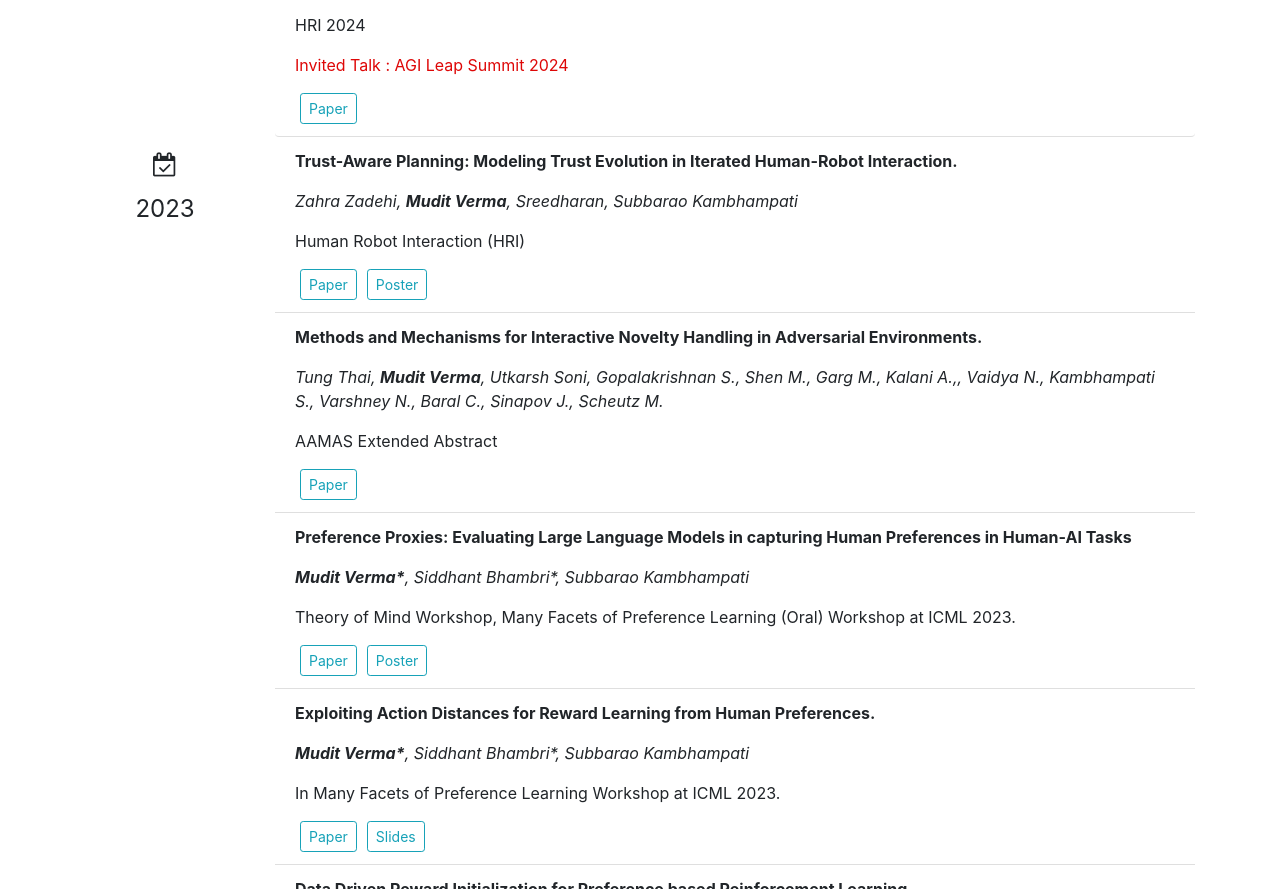
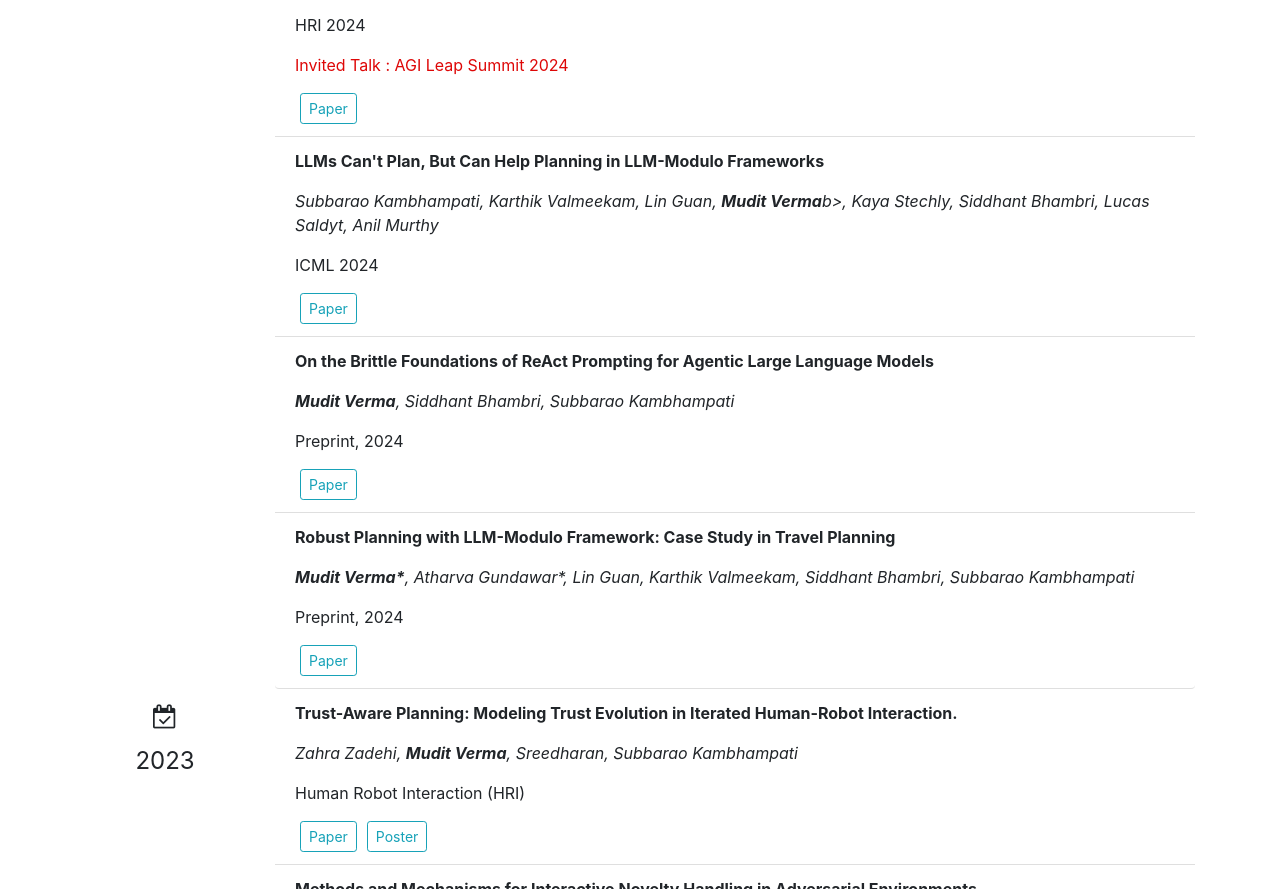
Before and after one commit to famishedrover/famishedrover.github.io, a plain HTML site: page index.html in a window 1280 px wide. Shown: the part 2202-3091 px from the top of the page. Drawn offline with Linux system fonts and the light colour scheme; a web font is replaced by a local one.

Commit message:
Update index.html

```diff
--- a/index.html
+++ b/index.html
@@ -287,6 +287,37 @@
                         <p>HRI 2024</p> <p style="color: rgb(222, 7, 7);">Invited Talk : AGI Leap Summit 2024</p>
                             <a
                             class="btn btn-outline-info btn-sm" href="https://arxiv.org/abs/2401.05302"
+                            style="margin-left: 5px;margin-right: 5px;">Paper</a>
+                    </li>
+                    <li class="list-group-item"
+                        style="border-style: none;border-bottom-style: solid;border-left-style: none;">
+                        <p><strong>LLMs Can't Plan, But Can Help Planning in LLM-Modulo Frameworks</strong>
+                        </p>
+                        <p><em>Subbarao Kambhampati, Karthik Valmeekam, Lin Guan, <b>Mudit Verma</b>b>, Kaya Stechly, Siddhant Bhambri, Lucas Saldyt, Anil Murthy
+</em></p>
+                        <p>ICML 2024</p>
+                            <a
+                            class="btn btn-outline-info btn-sm" href="https://arxiv.org/abs/2402.01817"
+                            style="margin-left: 5px;margin-right: 5px;">Paper</a>
+                    </li>
+                    <li class="list-group-item"
+                        style="border-style: none;border-bottom-style: solid;border-left-style: none;">
+                        <p><strong>On the Brittle Foundations of ReAct Prompting for Agentic Large Language Models</strong>
+                        </p>
+                        <p><em><b>Mudit Verma</b>, Siddhant Bhambri, Subbarao Kambhampati</em></p>
+                        <p>Preprint, 2024</p>
+                            <a
+                            class="btn btn-outline-info btn-sm" href="https://arxiv.org/abs/2405.13966"
+                            style="margin-left: 5px;margin-right: 5px;">Paper</a>
+                    </li>
+                    <li class="list-group-item"
+                        style="border-style: none;border-bottom-style: solid;border-left-style: none;">
+                        <p><strong>Robust Planning with LLM-Modulo Framework: Case Study in Travel Planning</strong>
+                        </p>
+                        <p><em><b>Mudit Verma*</b>, Atharva Gundawar*, Lin Guan, Karthik Valmeekam, Siddhant Bhambri, Subbarao Kambhampati</em></p>
+                        <p>Preprint, 2024</p>
+                            <a
+                            class="btn btn-outline-info btn-sm" href="https://arxiv.org/abs/2405.20625"
                             style="margin-left: 5px;margin-right: 5px;">Paper</a>
                     </li>
                 </ul>
```
